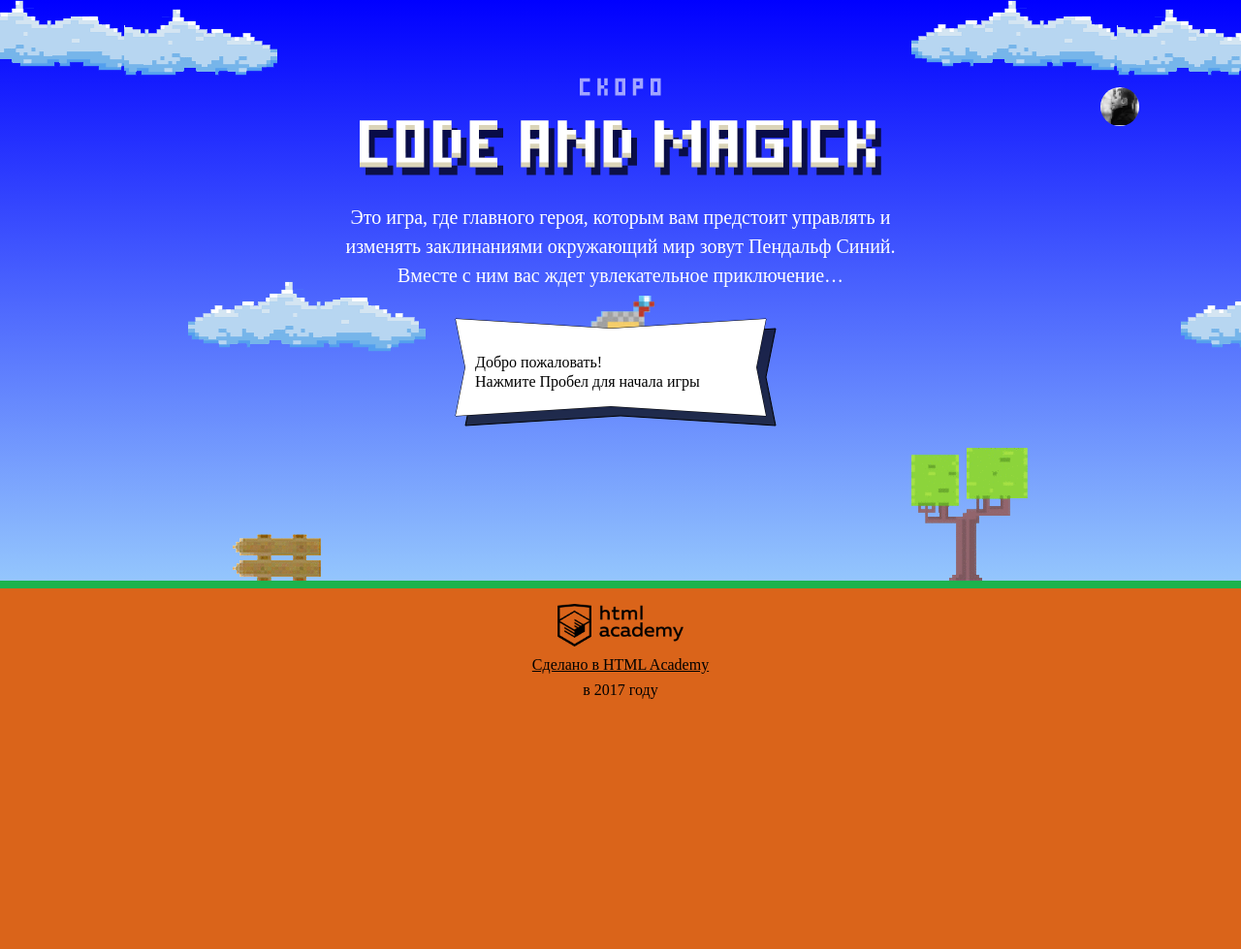
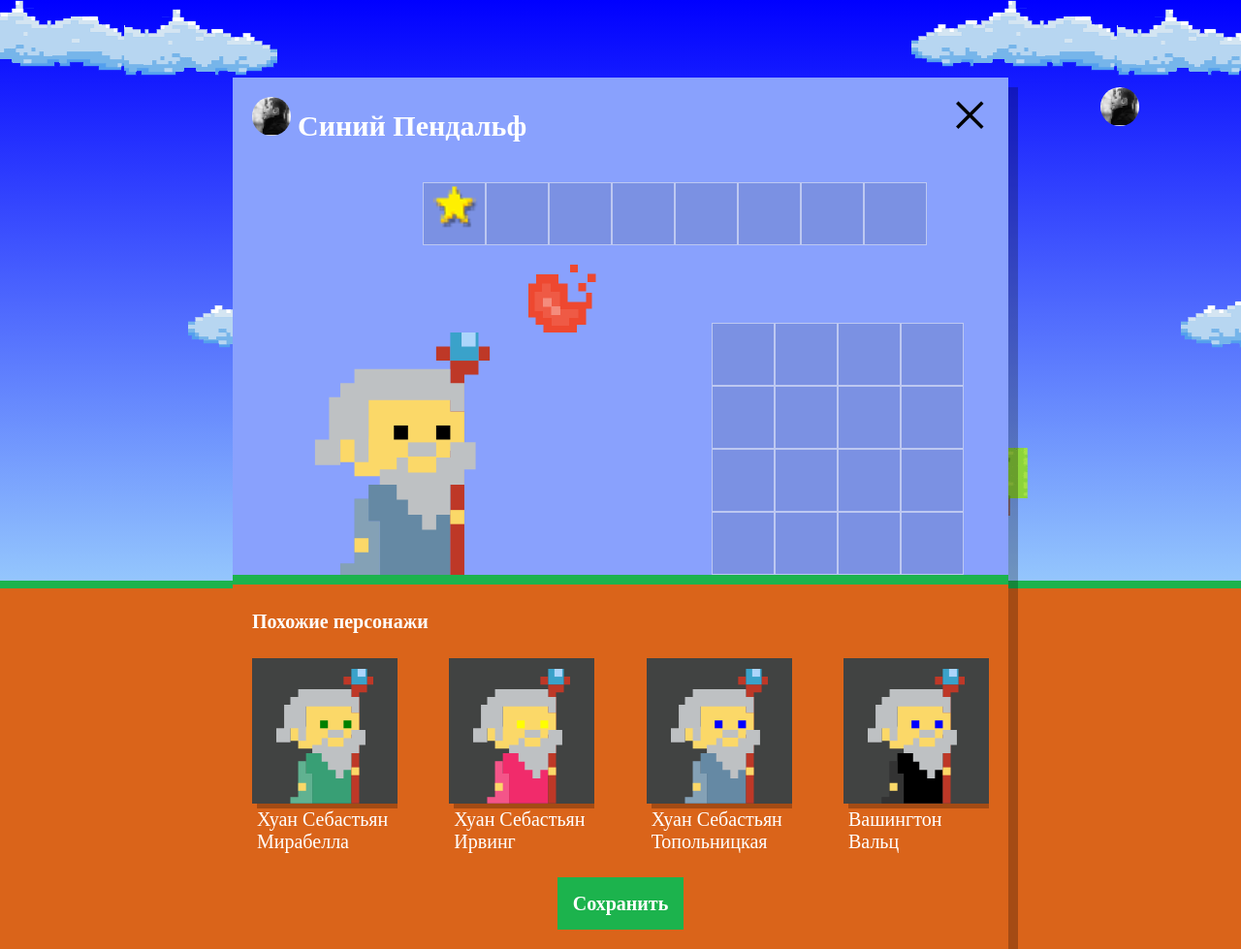
Before and after one commit to slipfly/159210-code-and-magick-17, a website: page index.html in a window 1280 px wide. Shown: the whole page at 97% size. Before the commit the page ends 800 px from the top, so only its background shows below. Drawn offline with Linux system fonts and the light colour scheme; a web font is replaced by a local one.

Commit message:
добавлен скрипт с магами-друзьями

```diff
--- a/index.html
+++ b/index.html
@@ -209,6 +209,7 @@
 
 </script>
 
+<script src="js/setup.js"></script>
 <script src="js/stat.js"></script>
 <script src="js/game.js"></script>
 
--- /dev/null
+++ b/js/setup.js
@@ -0,0 +1,69 @@
+'use strict';
+
+var userDialog = document.querySelector('.setup');
+var wizardsNames = ['Иван', 'Хуан Себастьян', 'Мария', 'Кристоф', 'Виктор', 'Юлия', 'Люпита', 'Вашингтон'];
+var wizardsSurnames = ['да Марья', 'Верон', 'Мирабелла', 'Вальц', 'Онопко', 'Топольницкая', 'Нионго', 'Ирвинг'];
+
+var wizardsCoats = ['rgb(101, 137, 164)',
+  'rgb(241, 43, 107)',
+  'rgb(146, 100, 161)',
+  'rgb(56, 159, 117)',
+  'rgb(215, 210, 55)',
+  'rgb(0, 0, 0)'];
+
+var wizardsEyes = ['black', 'red', 'blue', 'yellow', 'green'];
+var wizards = [];
+
+var similarWizardTemplate = document.querySelector('#similar-wizard-template')
+  .content
+  .querySelector('.setup-similar-item');
+
+var similarListElement = userDialog.querySelector('.setup-similar-list');
+
+var fragment = document.createDocumentFragment();
+
+var getRandomFromArray = function (arr) {
+  return Math.floor(Math.random() * arr.length);
+};
+
+var generateWizards = function (amount, names, surnames, coatColors, eyesColors) {
+  for (var i = 0; i < amount; i++) {
+    var wizard = {};
+    var randomNameNumber = getRandomFromArray(names);
+    var randomSurnameNumber = getRandomFromArray(surnames);
+    var randomCoatNumber = getRandomFromArray(coatColors);
+    var randomEyesNumber = getRandomFromArray(eyesColors);
+
+    wizard.name = names[randomNameNumber] + ' ' + surnames[randomSurnameNumber];
+    wizard.coatColor = coatColors[randomCoatNumber];
+    wizard.eyesColor = eyesColors[randomEyesNumber];
+
+    wizards.push(wizard);
+  }
+};
+
+var renderWizard = function (wizard) {
+  var wizardElement = similarWizardTemplate.cloneNode(true);
+
+  wizardElement.querySelector('.setup-similar-label').textContent = wizard.name;
+  wizardElement.querySelector('.wizard-coat').style.fill = wizard.coatColor;
+  wizardElement.querySelector('.wizard-eyes').style.fill = wizard.eyesColor;
+
+  return wizardElement;
+};
+
+var getWizardsStack = function (frag, wizArr) {
+  for (var i = 0; i < wizArr.length; i++) {
+    frag.appendChild(renderWizard(wizArr[i]));
+  }
+
+  similarListElement.appendChild(frag);
+};
+
+generateWizards(4, wizardsNames, wizardsSurnames, wizardsCoats, wizardsEyes);
+
+getWizardsStack(fragment, wizards);
+
+userDialog.querySelector('.setup-similar').classList.remove('hidden');
+
+userDialog.classList.remove('hidden');
```
